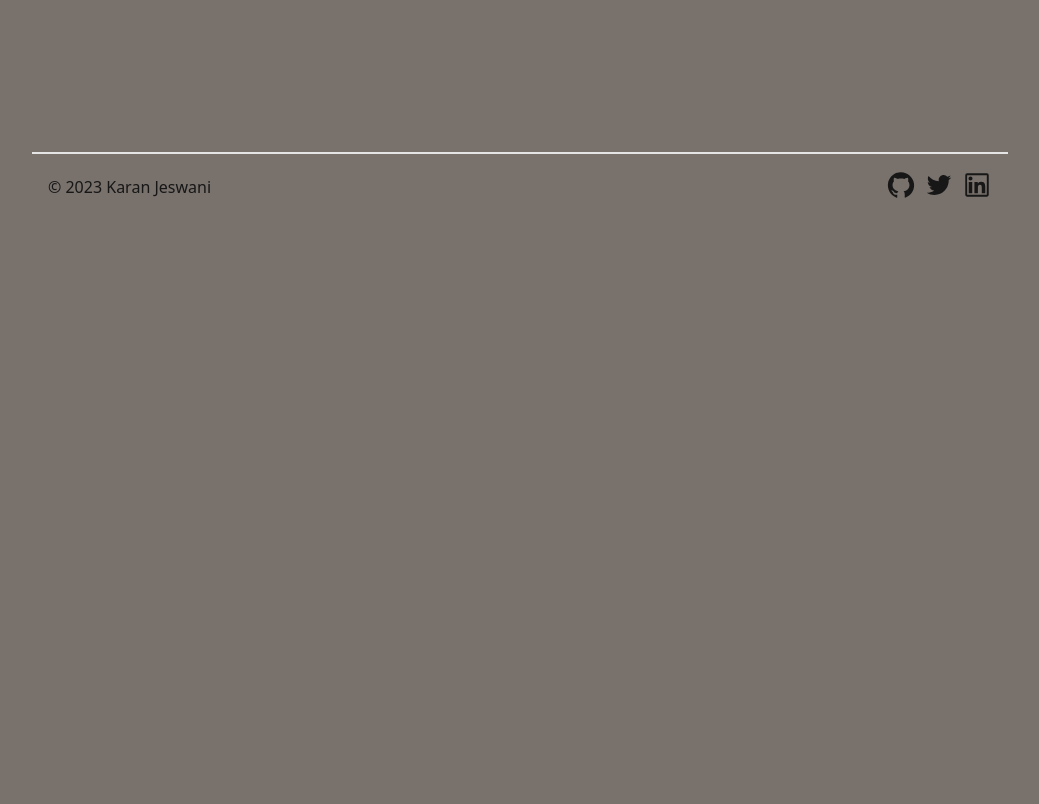
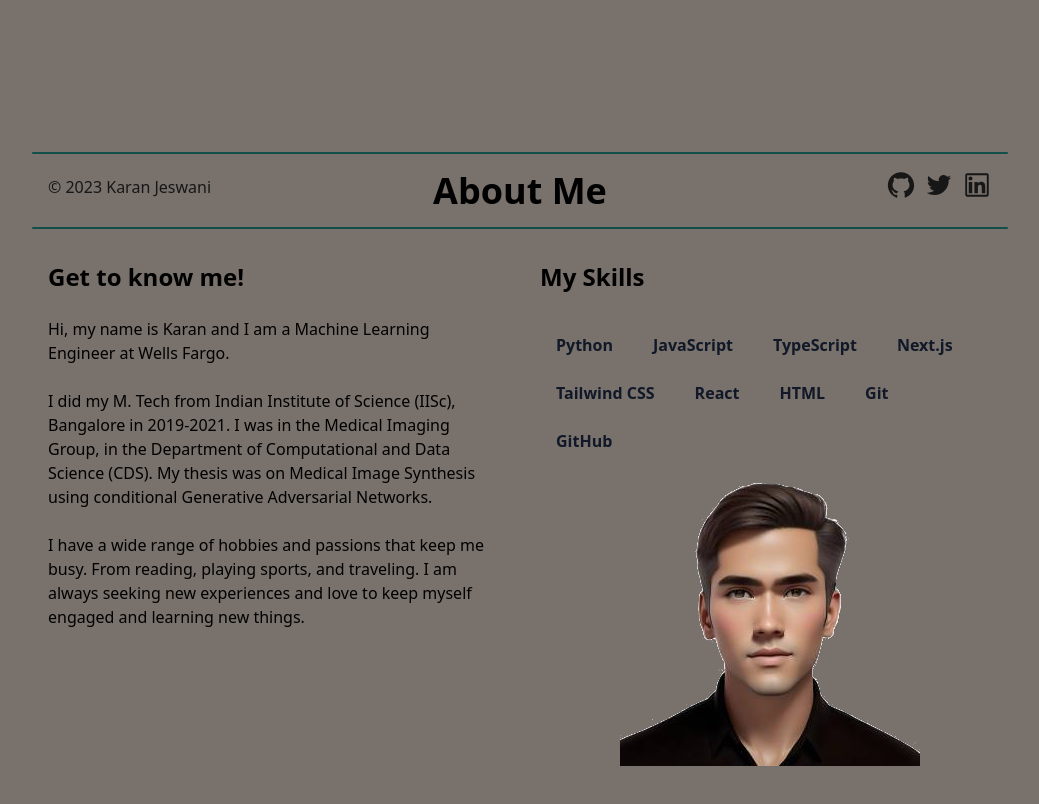
Before and after one commit to codewithkaranjeswani/nextjs-portfolio, a Next.js app: page / in a window 1280 px wide. Shown: the part 580-1384 px from the top of the page, without its empty margins (120-1159 px from the left). Before the commit the page ends 800 px from the top, so only its background shows below. Built offline with nearby package versions, Linux system fonts and the light colour scheme.

Commit message:
basic about section

```diff
--- a/src/app/page.tsx
+++ b/src/app/page.tsx
@@ -1,9 +1,11 @@
 import HeroSection from "@/src/components/HeroSection"
+import AboutSection from "@/src/components/AboutSection"
 
 export default function Home() {
   return (
     <main className="mx-auto max-w-3xl px-4 sm:px-6 md:max-w-5xl ">
       <HeroSection />
+      <AboutSection />
     </main>
   );
 }
--- /dev/null
+++ b/src/components/AboutSection.tsx
@@ -0,0 +1,88 @@
+import React from "react"
+import Image from "next/image"
+
+const skills = [
+  { skill: "Python" },
+  { skill: "JavaScript" },
+  { skill: "TypeScript" },
+  { skill: "Next.js" },
+  { skill: "Tailwind CSS" },
+  { skill: "React" },
+  { skill: "HTML" },
+  { skill: "Git" },
+  { skill: "GitHub" },
+]
+
+function AboutSection() {
+  return (
+    <section id="about">
+      <div className="pb-12 md:pt-8 md:pb-48">
+        <h1 className="text-center font-bold text-4xl">
+          About Me
+          <hr className="w-full h-0.5 mx-auto my-4 bg-teal-900 border-0 rounded"></hr>
+        </h1>
+
+        <div className="flex flex-col space-y-10 items-stretch justify-center align-top md:space-x-10 md:space-y-0 md:p-4 md:flex-row md:text-left">
+          <div className="md:w-1/2 ">
+            <h1 className="text-center text-2xl font-bold mb-6 md:text-left">
+              Get to know me!
+            </h1>
+            <p>
+              Hi, my name is Karan and I am a{" "} Machine Learning Engineer at Wells Fargo.
+            </p>
+            <br />
+            <p>
+              I did my M. Tech from Indian Institute of Science (IISc), Bangalore in 2019-2021.
+              I was in the Medical Imaging Group, in the Department of Computational and Data Science (CDS).
+              My thesis was on Medical Image Synthesis using conditional Generative Adversarial Networks.
+            </p>
+            <br />
+            <p>
+              I have a wide range of hobbies and passions that keep me busy.
+              From reading, playing sports, and traveling.
+              I am always seeking new experiences and love to keep myself
+              engaged and learning new things.
+            </p>
+            <br />
+            {/* <p>
+              I believe that you should{" "}
+              <span className="font-bold text-teal-500">
+                never stop growing
+              </span>{" "}
+              and that&#39;s what I strive to do, I have a passion for
+              technology and a desire to always push the limits of what is
+              possible. I am excited to see where my career takes me and am
+              always open to new opportunities. 🙂
+            </p> */}
+          </div>
+          <div className="text-center md:w-1/2 md:text-left">
+            <h1 className="text-2xl font-bold mb-6">My Skills</h1>
+            <div className="flex flex-wrap flex-row justify-center z-10 md:justify-start">
+              {skills.map((item, idx) => {
+                return (
+                  <p
+                    key={idx}
+                    className="px-4 py-2 mr-2 mt-2 text-gray-900 dark:text-gray-500 rounded font-semibold"
+                  >
+                    {item.skill}
+                  </p>
+                )
+              })}
+            </div>
+            <Image
+              src="/toonface.png"
+              alt="toonified image of mine"
+              width={300}
+              height={297}
+              priority={false}
+              loading="lazy"
+              className="hidden md:block md:relative md:bottom-14 md:left-20 md:z-0 mt-16"
+            />
+          </div>
+        </div>
+      </div>
+    </section>
+  )
+}
+
+export default AboutSection
--- a/src/components/Footer.tsx
+++ b/src/components/Footer.tsx
@@ -7,8 +7,8 @@ import {
 
 function Footer() {
   return (
-    <footer className="mx-auto w-full px-4 sm:px-6 md:max-w-5xl mt-auto">
-      <hr className="w-full h-0.5 mx-auto mt-8 bg-neutral-200 border-0"></hr>
+    <footer className="fixed bottom-0 left-0 right-0 mx-auto w-full px-4 sm:px-6 md:max-w-5xl">
+      <hr className="w-full h-0.5 mx-auto mt-8 bg-teal-900 border-0 rounded"></hr>
       <div className="mx-auto  p-4 flex flex-col text-center text-neutral-900 md:flex-row md:justify-between">
         <div className="flex flex-row items-center justify-center space-x-1 text-neutral-900 dark:text-neutral-100">
           © 2023 Karan Jeswani<a href="/" className="hover:underline"></a>
--- a/src/components/HeroSection.tsx
+++ b/src/components/HeroSection.tsx
@@ -5,7 +5,7 @@ import Image from "next/image"
 function HeroSection() {
   return (
     <section id="home">
-      <div className="flex flex-col text-center items-center justify-center my-10 py-16">
+      <div className="flex flex-col text-center items-center justify-center mt-20 my-10 py-16 mb-20">
         <div>
           <Image
             className="rounded-full shadow-2xl"
--- a/src/components/Navbar.tsx
+++ b/src/components/Navbar.tsx
@@ -44,7 +44,15 @@ function Navbar() {
       <div className="justify-between md:items-center md:flex">
         <div>
           <div className="flex items-center justify-between py-3 md:py-5 md:block hover:cursor-pointer">
-            <Link to="home">
+            <Link
+              to="home"
+              activeClass="active"
+              spy={true}
+              smooth={true}
+              offset={-100}
+              duration={500}
+              onClick={() => setNavbar(!navbar)}
+              >
               <div className="container flex items-center space-x-2">
                 <h2 className="text-2xl font-bold">Karan Jeswani</h2>
               </div>
```
Also changed, not shown: public/toonface.png (added).
